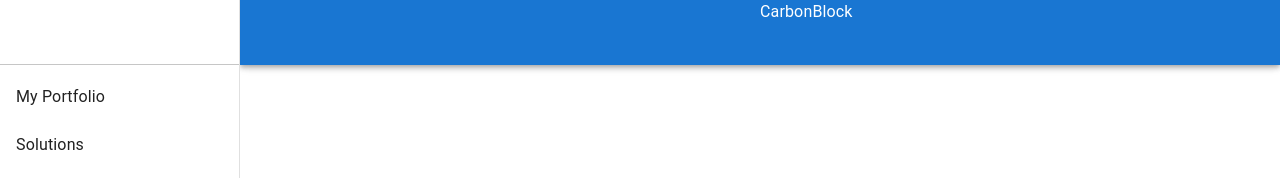
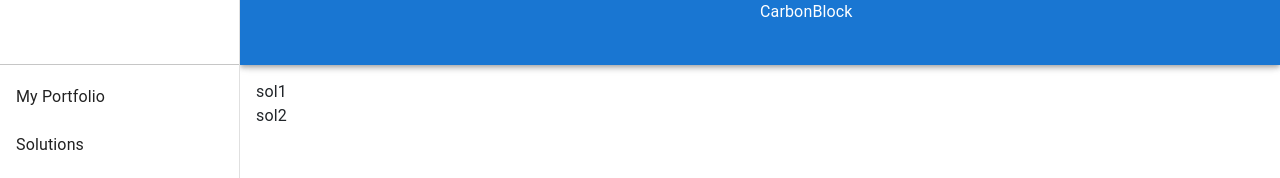
Before and after one commit to charalamposkokkalis/OxfordHack2022, a React (Create React App) app in the folder frontend/: page /solutions in a window 1280 px wide. Shown: the top 178 px of the page. Built offline with nearby package versions, Linux system fonts and the light colour scheme.

Commit message:
Display temp sols

```diff
--- a/frontend/src/App.js
+++ b/frontend/src/App.js
@@ -50,13 +50,11 @@
       </Drawer>
       <BrowserRouter>
         <Routes>
-          <Route exact path="/" element={<Home />} />
           <Route
-            exact
             path="/solutions"
             element={<Solutions sols={["sol1", "sol2"]} />}
           />
-          <Route exact path="/about" element={<Home />} />
+          <Route path="/" element={<Home />} />
         </Routes>
       </BrowserRouter>
     </Box>
--- a/frontend/src/Components/Solutions.js
+++ b/frontend/src/Components/Solutions.js
@@ -1,15 +1,10 @@
 import { Typography } from "@mui/material";
 
 const Solutions = (props) => {
-  console.log(props.sols);
-  return (
-    <div>
-      {" "}
-      {props.sols.map((sol) => {
-        <Typography sx={{ mt: 20 }}> {sol}</Typography>;
-      })}{" "}
-    </div>
-  );
+  const sols = [];
+  props.sols.map((s) => sols.push(<Typography id={s}>{s}</Typography>));
+
+  return <div>{sols}</div>;
 };
 
 export default Solutions;
```
Also changed, not shown: frontend/src/Components/Home.js (+0 -12 lines).
